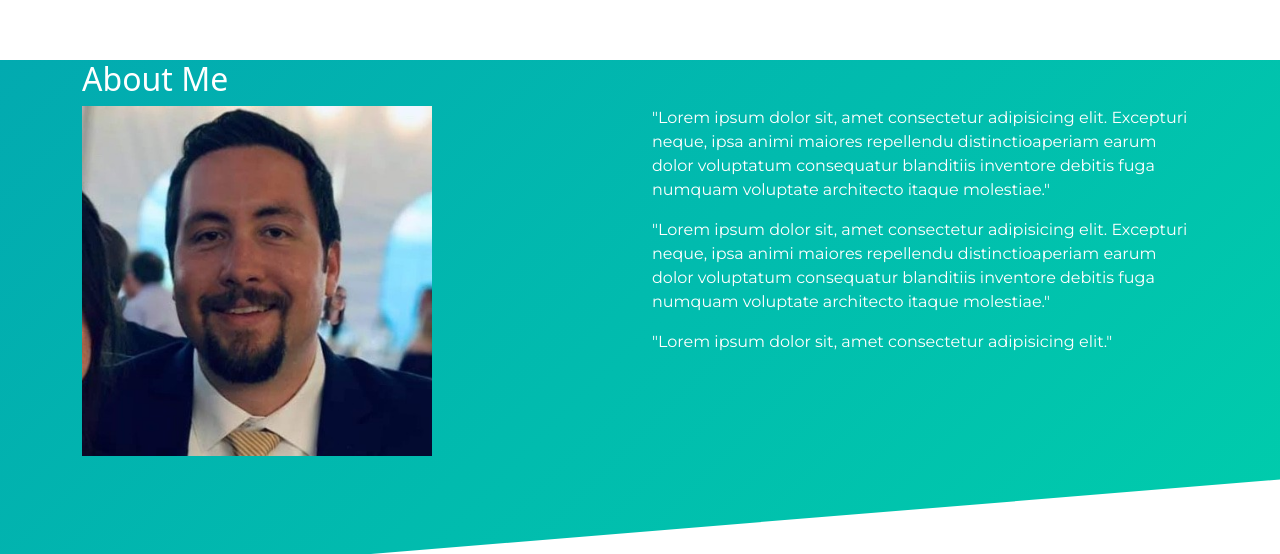
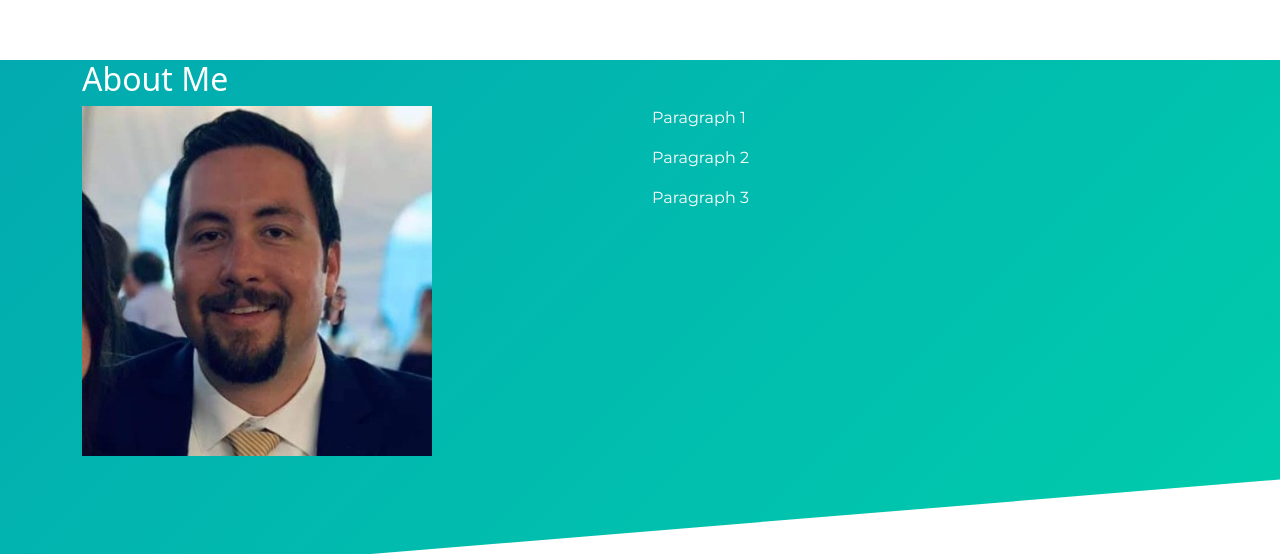
Before and after one commit to SciFiTy10/portfolio, a Gatsby site: page / in a window 1280 px wide. Shown: the part 740-1294 px from the top of the page. Built offline with nearby package versions, Linux system fonts and the light colour scheme; Gatsby itself is replaced by a stand-in of ours.

Commit message:
add paragraph data to react context

```diff
--- /dev/null
+++ b/src/Data/data.js
@@ -0,0 +1,18 @@
+//about
+export const aboutData = {
+  img: "profile.jpg",
+  paragraphs: [
+    {
+      id: 1,
+      text: "Paragraph 1",
+    },
+    {
+      id: 2,
+      text: "Paragraph 2",
+    },
+    {
+      id: 3,
+      text: "Paragraph 3",
+    },
+  ],
+};
--- a/src/components/About.js
+++ b/src/components/About.js
@@ -1,12 +1,14 @@
-import React, { useState, useEffect } from "react";
+import React, { useContext, useState, useEffect } from "react";
 import Fade from "react-reveal/Fade";
 import { Container, Row, Col } from "react-bootstrap";
 import Title from "../components/Title";
 import AboutImg from "../components/Image/AboutImg";
 import * as aboutStyles from "../styles/Component/about.module.scss";
+import PortfolioContext from "../context/context";
 
 const About = () => {
-  //const { img, paragraphOne, paragraphTwo, paragraphThree, resume } = about;
+  const { aboutData } = useContext(PortfolioContext);
+  const { img, paragraphs } = aboutData;
 
   const [isDesktop, setIsDesktop] = useState(false);
   const [isMobile, setIsMobile] = useState(false);
@@ -42,23 +44,16 @@ const About = () => {
               distance="30px"
             >
               <div className={aboutStyles.aboutWrapperInfo}>
-                <p className={aboutStyles.aboutWrapperInfoText}>
-                  "Lorem ipsum dolor sit, amet consectetur adipisicing elit.
-                  Excepturi neque, ipsa animi maiores repellendu
-                  distinctioaperiam earum dolor voluptatum consequatur
-                  blanditiis inventore debitis fuga numquam voluptate architecto
-                  itaque molestiae."
-                </p>
-                <p className={aboutStyles.aboutWrapperInfoText}>
-                  "Lorem ipsum dolor sit, amet consectetur adipisicing elit.
-                  Excepturi neque, ipsa animi maiores repellendu
-                  distinctioaperiam earum dolor voluptatum consequatur
-                  blanditiis inventore debitis fuga numquam voluptate architecto
-                  itaque molestiae."
-                </p>
-                <p className={aboutStyles.aboutWrapperInfoText}>
-                  "Lorem ipsum dolor sit, amet consectetur adipisicing elit."
-                </p>
+                {paragraphs.map((paragraph) => {
+                  return (
+                    <p
+                      className={aboutStyles.aboutWrapperInfoText}
+                      key={paragraph.id}
+                    >
+                      {paragraph.text}
+                    </p>
+                  );
+                })}
               </div>
             </Fade>
           </Col>
--- a/src/components/Welcome.js
+++ b/src/components/Welcome.js
@@ -35,13 +35,14 @@ const Welcome = () => {
               {" "}
               Tyler Ridings
             </span>
+            .
             <br />
             I'm a{" "}
             <span className={typographyStyles.textColorMain}>
               Software Developer
             </span>{" "}
             and an
-            <span className={typographyStyles.textColorMain}> Author. </span>
+            <span className={typographyStyles.textColorMain}> Author</span>.
           </h1>
         </Fade>
         <Fade
--- a/src/components/layouts/MainLayout.js
+++ b/src/components/layouts/MainLayout.js
@@ -5,16 +5,19 @@ import Projects from "../Projects";
 import Books from "../Books";
 import Contact from "../Contact";
 import Footer from "../Footer";
+
+import { aboutData } from "../../Data/data";
+import PortfolioContext from "../../context/context";
 const MainLayout = () => {
   return (
-    <div>
+    <PortfolioContext.Provider value={{ aboutData }}>
       <Welcome />
       <About />
       <Projects />
       <Books />
       <Contact />
       <Footer />
-    </div>
+    </PortfolioContext.Provider>
   );
 };
 
--- /dev/null
+++ b/src/context/context.js
@@ -0,0 +1,8 @@
+import React from "react";
+
+const PortfolioContext = React.createContext();
+
+export const PortfolioProvider = PortfolioContext.Provider;
+export const PortfolioConsumer = PortfolioContext.Consumer;
+
+export default PortfolioContext;
```
